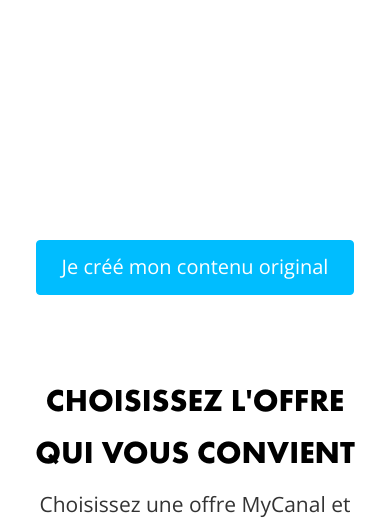
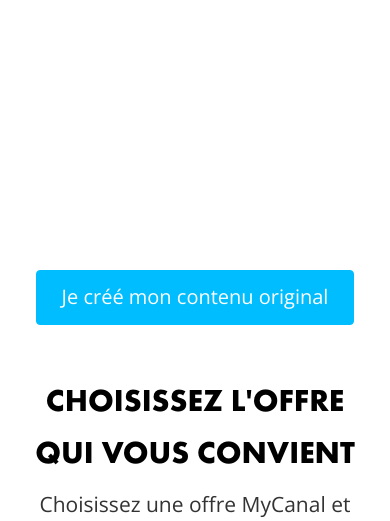
Before and after one commit to RBailleux/Comp2017MyCanal, a PHP site: page / in a window 390 px wide. Shown: the part 2974-3495 px from the top of the page. Run offline with PHP 8.4, Linux system fonts and the light colour scheme; some libraries are stand-ins or nearby versions.

Commit message:
responsive btn

```diff
--- a/assets/css/main.css
+++ b/assets/css/main.css
@@ -320,11 +320,19 @@ a:hover{
 /* } */
 #customPoster .examples-main{
 	position:relative;
+	width:100%;
 }
 #customPoster .examples-main.images .examples-step{
 	position:absolute;
-	max-width:80%;
+	max-width:70%;
 	height:auto;
+	left:0;
+	right:0;
+	margin:0 auto;
+}
+#customPoster .start-generator-container{
+	position:absolute;
+	bottom:0;
 	left:0;
 	right:0;
 	margin:0 auto;
@@ -512,6 +520,9 @@ a:hover{
     width: calc(100% - 30px);
     height: 413px;
     background-color:rgba(0,0,0,0.9);
+}
+#customPoster .start-generator-container{
+/* 	padding-top:30px; */
 }
 body.isScrollingUp #customPoster .examples-main.words[data-serie="borgia"],
 body.isScrollingUp #customPoster .examples-main.words[data-serie="revenants"]{
--- a/index.php
+++ b/index.php
@@ -210,7 +210,7 @@
 						<img src="assets/img/revenants/2.jpg" class="examples-step" data-step="2">
 						<img src="assets/img/revenants/3.jpg" class="examples-step" data-step="3">
 					</div>
-					<div class="start-generator-container centerOnBottom center">
+					<div class="start-generator-container center">
 						<button class="btn btn-primary btn-big start-generator">Je créé mon contenu original</button>
 					</div>
 				</div>
```
